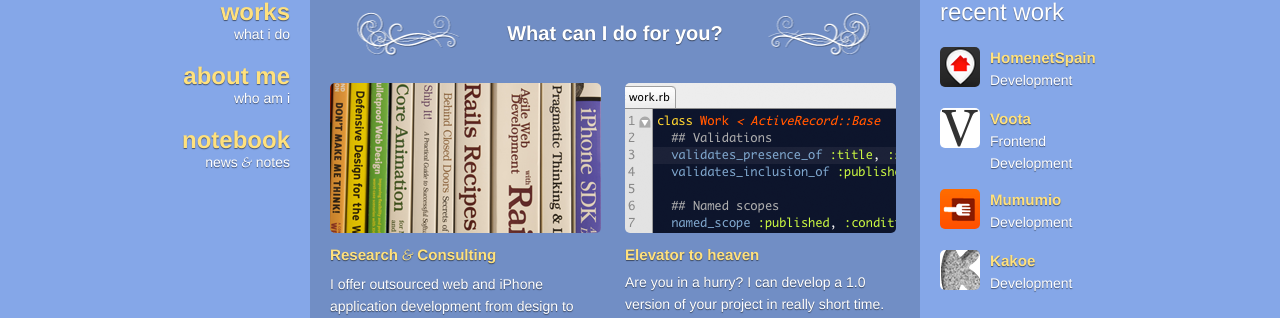
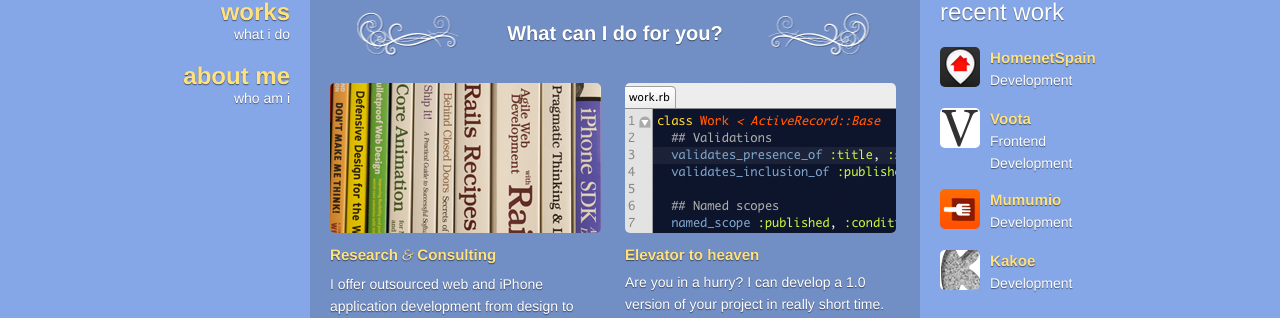
Before and after one commit to carlosparamio/carlosparamio.github.io, a Jekyll site: the page built from index.html, in a window 1280 px wide. Shown: the part 135-453 px from the top of the page. Built offline with Jekyll 4.4.1, drawn with Linux system fonts in a browser that asks for light colours; nearby versions of some CDN libraries.

Commit message:
Update header.html

```diff
--- a/_includes/header.html
+++ b/_includes/header.html
@@ -3,7 +3,6 @@
     <ul>
       <li><a href="/"><strong>Works</strong></a> What I Do</li>
       <li><a href="/about-me.html"><strong>About Me</strong></a> Who Am I</li>
-      <li><a href="http://blog.carlosparamio.com/"><strong>Notebook</strong></a> News &amp; notes</li>
     </ul>
   </nav>
 </header>
```
